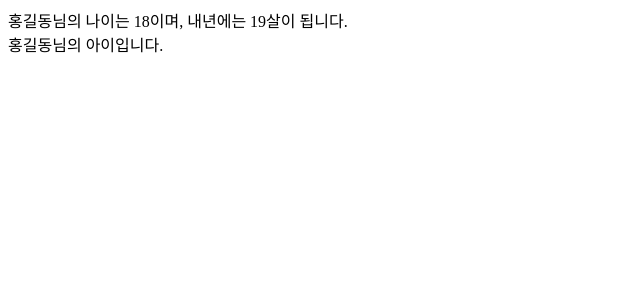
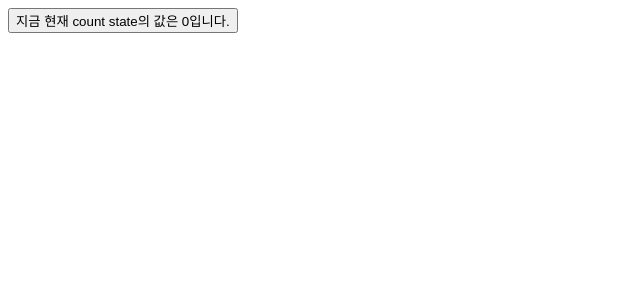
Before and after one commit to ryan7715/react-01-todo, a React (Vite) app: page / in a window 1280 px wide. Shown: the top 300 px of the page, without its empty margins (0-640 px from the left). Built offline with nearby package versions, Linux system fonts and the light colour scheme.

Commit message:
button count 증가 코드 작성

```diff
--- a/src/App.jsx
+++ b/src/App.jsx
@@ -1,17 +1,25 @@
+import {useState} from "react";
+
 function App() {
-    /* return 문의 최상단 부모 태그(컴포넌트)는 무조건 1개만 있어야 함 */
+    // userState() 리액트 훅
+    // react가 이 컴포넌트가 화면에 떠 있는 동안 유지하며 감시하는 특수 변수를 만들어내는 훅
+    // 매개변수로서 useState(초기값)
+    // 그렇게 해서 array를 리턴하는데 그 모양을 [State 변수, state변수를 바꿀 수 이ㅐㅆ는 함수
+    const [count, setCount]= useState(0);
 
 
-    let a = "홍길동";
-    let b = 18;
+    // 사용자가 버튼을 클릭하는 순간, count에 현재 값 +1 하는 계산을 시켜야 함
 
-    return <>
-        { /* 자바스크립트를 실행한 결과물을 리턴에 포함시키겠다. => 값이 나와야 함 */}
-        {/* 문은 불가능 함 => if문, for무느 함수 선언문, etc */}
-        {/* 계산을 시켜서 변수에 저장하는 할당문도 불가능 */}
-        <div>{a}님의 나이는 {b}이며, 내년에는 {b+1}살이 됩니다.</div>
-        <div>{a}님의 {b > 20 ? "성인" : "아이"}입니다.</div>
-    </>
+    function addCount (){
+        setCount(count + 1);
+        // 리턴이 필요없음. 왜??
+        // count의 값을 이 함수는 바꿔줄 것이고,
+        // count는 state이므로, 값만 바뀌면 리액트가 화면을 다시 그릴거니까
+    }
+
+    // 어떠한 태그든지, onClick이라는 속성을 사용할 수 있고
+    // 말 그대로 "이 태그가 클릭되는 순간" 집어넣은 함수가 실행함
+    return <button onClick= {addCount}>지금 현재 count state의 값은 {count}입니다.</button>;
 }
 
 export default App;
```
